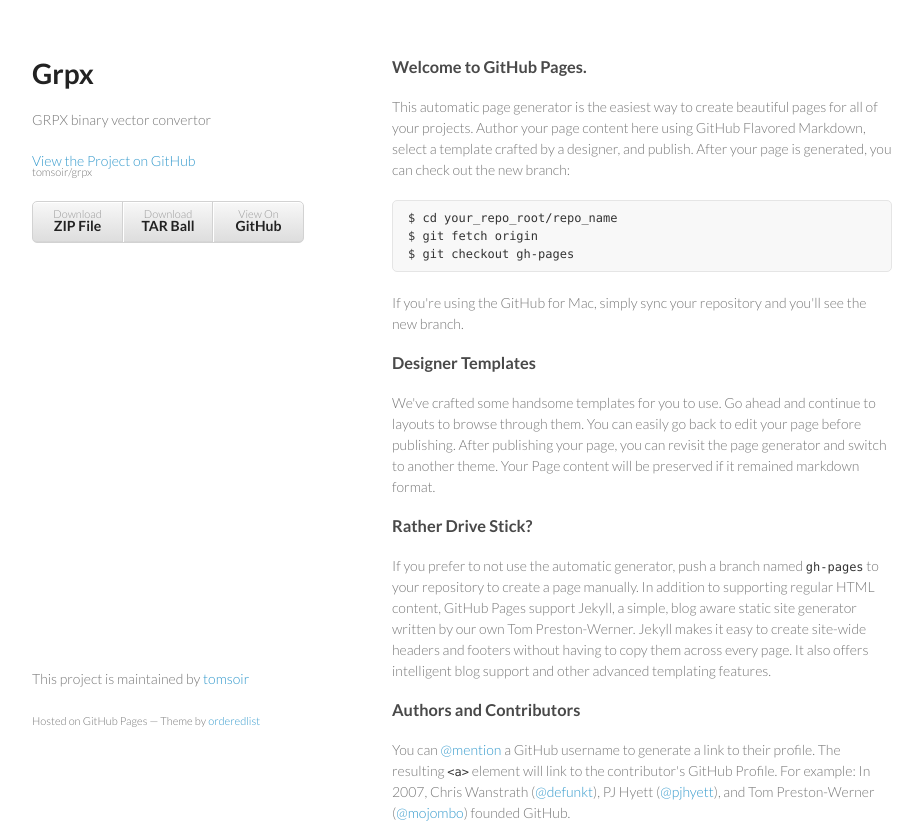
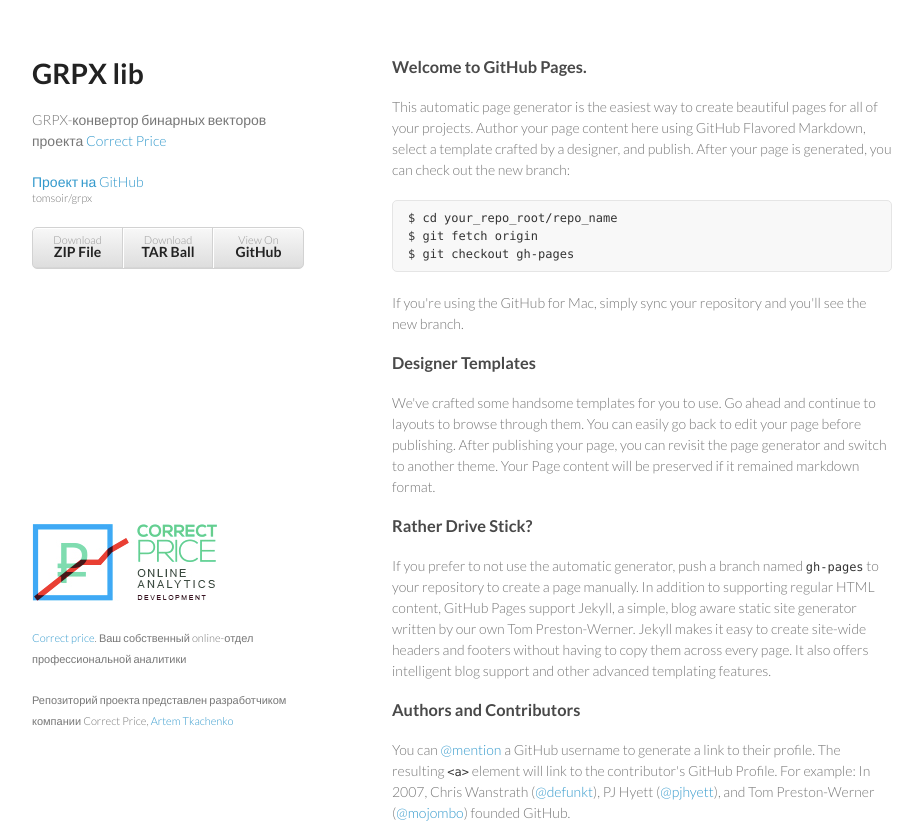
Before and after one commit to tomsoir/grpx, a plain HTML site: page index.html in a window 1280 px wide. Shown: the top 826 px of the page, without its empty margins (178-1101 px from the left). Drawn offline with Linux system fonts and the light colour scheme.

Commit message:
add news

```diff
--- a/index.html
+++ b/index.html
@@ -15,11 +15,12 @@
   <body>
     <div class="wrapper">
       <header>
-        <h1>Grpx</h1>
-        <p>GRPX  binary vector convertor</p>
+        <h1>GRPX lib</h1>
+        <!-- <p>GRPX  binary vector convertor</p> -->
+        <p>GRPX-конвертор бинарных векторов проекта <a href="http://correctprice.ru/">Correct Price</a></p>
 
-        <p class="view"><a href="https://github.com/tomsoir/grpx">View the Project on GitHub <small>tomsoir/grpx</small></a></p>
-
+        <!-- <p class="view"><a href="https://github.com/tomsoir/grpx">View the Project on GitHub <small>tomsoir/grpx</small></a></p> -->
+        <p class="view"><a href="https://github.com/tomsoir/grpx">Проект на GitHub <small style="padding-top:5px;">tomsoir/grpx</small></a></p>
 
         <ul>
           <li><a href="https://github.com/tomsoir/grpx/zipball/master">Download <strong>ZIP File</strong></a></li>
@@ -61,8 +62,9 @@
 <p>Having trouble with Pages? Check out the documentation at <a href="https://help.github.com/pages">https://help.github.com/pages</a> or contact <a href="mailto:support@github.com">support@github.com</a> and we’ll help you sort it out.</p>
       </section>
       <footer>
-        <p>This project is maintained by <a href="https://github.com/tomsoir">tomsoir</a></p>
-        <p><small>Hosted on GitHub Pages &mdash; Theme by <a href="https://github.com/orderedlist">orderedlist</a></small></p>
+        <p><a href="http://correctprice.ru/"><img src="images/correctprice_logo_dev.jpg" alt="correctprice logo" /></a></p>
+        <p><small><a href="http://correctprice.ru/">Correct price</a>. Ваш собственный online-отдел профессиональной аналитики</small></p>
+        <p><small>Репозиторий проекта представлен разработчиком компании Correct Price, <a href="https://github.com/tomsoir">Artem Tkachenko</a></small></p>
       </footer>
     </div>
     <script src="javascripts/scale.fix.js"></script>
```
Also changed, not shown: images/correctprice_logo.jpg (added), images/correctprice_logo_dev.jpg (added), images/correctprice_logo_left.jpg (added), 4 other files.
